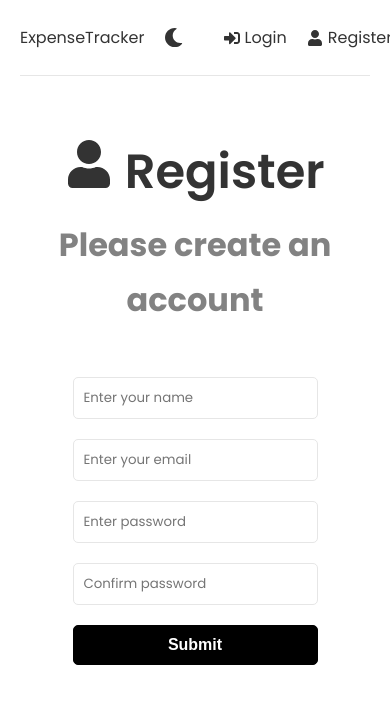
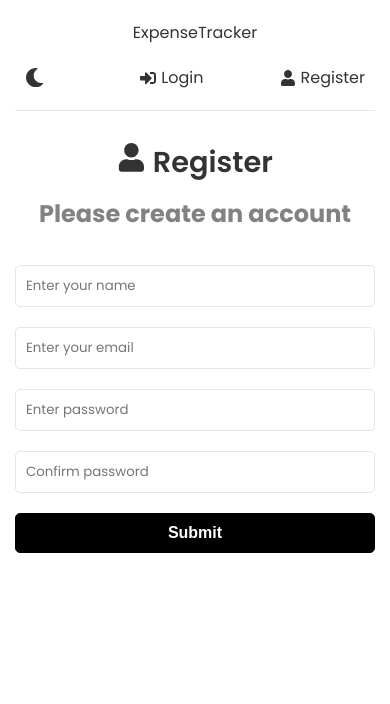
Before and after one commit to atif0911/expense-tracker, a React (Vite) app in the folder client/: page /register in a window 390 px wide. Shown: the top 704 px of the page. Built offline with nearby package versions, Linux system fonts and the light colour scheme; no server answers.

Commit message:
Making UI mobile friendly

```diff
--- a/client/src/index.css
+++ b/client/src/index.css
@@ -9,8 +9,8 @@
   --text-main: #333333;
   --text-secondary: #828282;
 
-  --card-bg: #ffffff;        /* Background for summary/inputs */
-  --item-bg: #f4f4f4;        /* Background for transaction list items */
+  --card-bg: #ffffff; /* Background for summary/inputs */
+  --item-bg: #f4f4f4; /* Background for transaction list items */
 
   --border-color: #e6e6e6;
   --input-bg: #ffffff;
@@ -23,20 +23,20 @@
   --filter-btn-hover: #f0f0f0;
 }
 
-[data-theme='dark'] {
+[data-theme="dark"] {
   /* Dark Mode Overrides */
-  --bg-color: #121212;       /* Very dark gray background */
-  --text-main: #e0e0e0;      /* Off-white text */
+  --bg-color: #121212; /* Very dark gray background */
+  --text-main: #e0e0e0; /* Off-white text */
   --text-secondary: #a0a0a0;
 
-  --card-bg: #1e1e1e;        /* Dark gray for cards */
-  --item-bg: #2d2d2d;        /* Slightly lighter for list items */
+  --card-bg: #1e1e1e; /* Dark gray for cards */
+  --item-bg: #2d2d2d; /* Slightly lighter for list items */
 
   --border-color: #333333;
   --input-bg: #2d2d2d;
 
-  --btn-bg: #f4f4f4;         /* White buttons */
-  --btn-text: #000000;       /* Black text on buttons */
+  --btn-bg: #f4f4f4; /* White buttons */
+  --btn-text: #000000; /* Black text on buttons */
 
   --shadow: rgba(255, 255, 255, 0.05); /* Very subtle white glow */
   --filter-btn-border: #555;
@@ -78,7 +78,9 @@ li {
   line-height: 2.2;
 }
 
-h1, h2, h3 {
+h1,
+h2,
+h3 {
   font-weight: 600;
   margin-bottom: 10px;
   color: var(--text-main);
@@ -301,3 +303,97 @@ h1, h2, h3 {
   color: var(--btn-text);
   border-color: var(--btn-bg);
 }
+
+/* =========================================
+   8. MOBILE RESPONSIVENESS
+   ========================================= */
+
+@media (max-width: 768px) {
+  /* 1. Reset Widths */
+  .container {
+    padding: 0 15px; /* Smaller side padding */
+  }
+
+  /* Make forms and content take full width on phone */
+  .form,
+  .content {
+    width: 100%;
+  }
+
+  /* 2. Header Adjustments */
+  .header {
+    flex-direction: column; /* Stack Logo and Nav */
+    gap: 15px;
+    margin-bottom: 30px;
+    padding-bottom: 15px;
+  }
+
+  .header ul {
+    width: 100%;
+    justify-content: space-between; /* Spread nav items evenly */
+    padding: 0 10px;
+  }
+
+  .header ul li {
+    margin-left: 0; /* Remove left margin since we justify-between */
+  }
+
+  /* 3. Typography Tweaks */
+  .heading {
+    font-size: 1.5rem; /* Smaller title */
+    margin-bottom: 30px;
+  }
+
+  .heading h1 {
+    font-size: 1.8rem;
+  }
+
+  /* 4. Filter Buttons */
+  /* Allow buttons to wrap to a second line if the screen is very narrow */
+  .filter-buttons {
+    flex-wrap: wrap;
+  }
+
+  .filter-buttons button {
+    font-size: 0.75rem; /* Slightly smaller text */
+    padding: 5px 10px;
+    flex: 1 1 auto; /* Grow to fill space */
+  }
+
+  /* 5. Transaction Item */
+  .transaction-item {
+    padding: 10px 15px;
+  }
+
+  .transaction-item h4 {
+    font-size: 0.95rem; /* Prevent long text from breaking layout */
+    max-width: 160px; /* Limit text width */
+    white-space: nowrap;
+    overflow: hidden;
+    text-overflow: ellipsis; /* Add "..." if text is too long */
+  }
+
+  .transaction-item span {
+    font-size: 0.9rem;
+  }
+
+  /* 6. Summary Card */
+  .money {
+    font-size: 1.2rem;
+  }
+}
+
+/* =========================================
+   9. EXTRA SMALL SCREENS (Small Phones)
+   ========================================= */
+@media (max-width: 380px) {
+  /* Stack the Income/Expense side-by-side view to top-down */
+  /* (Optional: Only if it feels too cramped) */
+  .inc-exp-container {
+    gap: 10px;
+  }
+
+  .header ul li a {
+    font-size: 0.9rem; /* Smaller nav text */
+  }
+}
```
